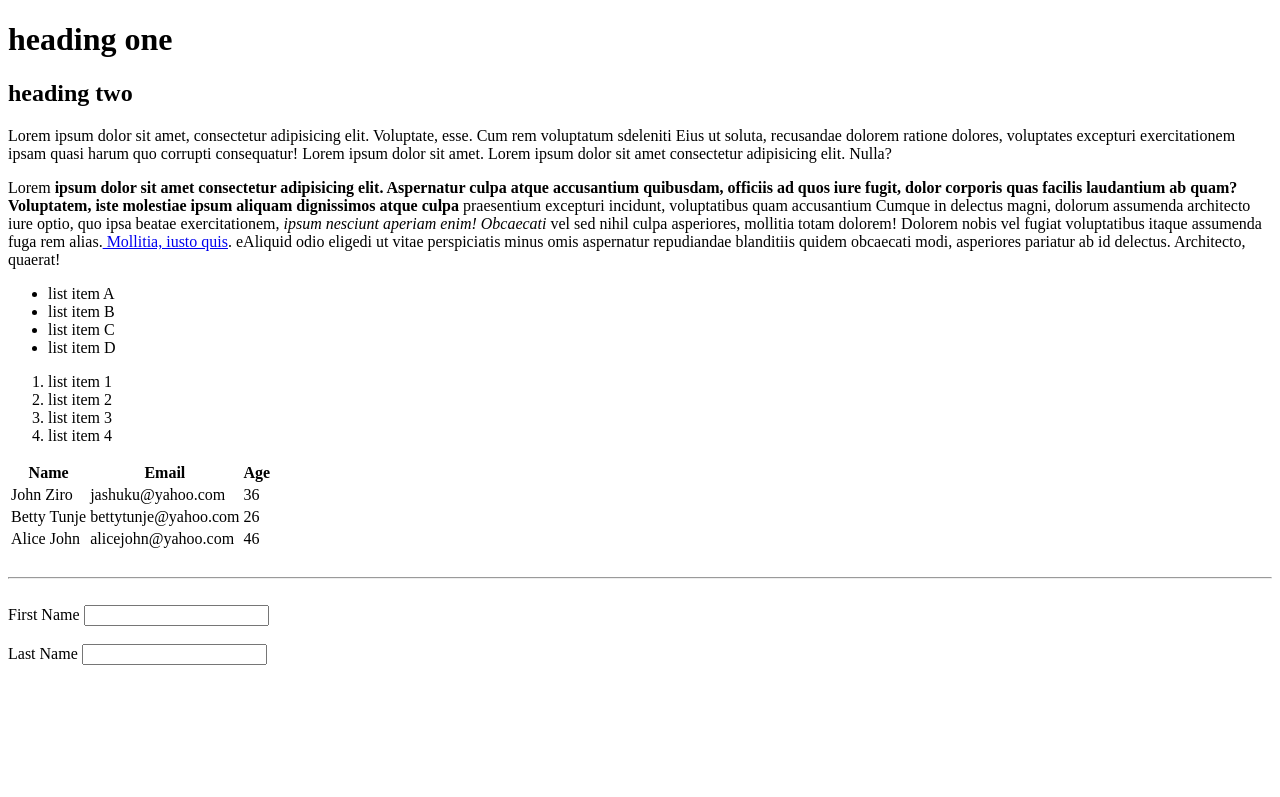
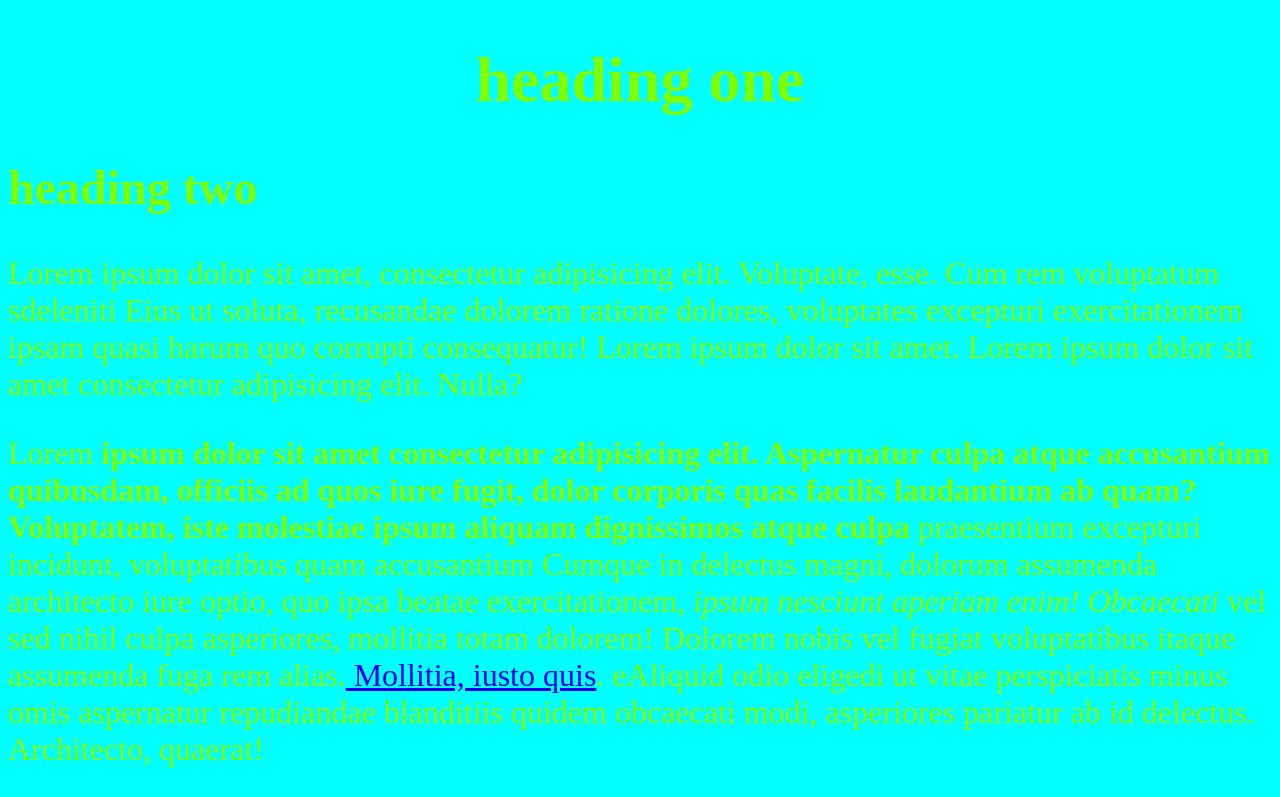
Before and after one commit to alexweber36/homeworking, a plain HTML site: page index.html in a window 1280 px wide. Shown: the top 797 px of the page. Drawn offline with Linux system fonts and the light colour scheme.

Commit message:
added color stylecss

```diff
--- a/index.html
+++ b/index.html
@@ -1,6 +1,8 @@
 <!DOCTYPE html>
 <html lang="en">
 <head>
+    <link rel="stylesheet" href="style.css">
+
     <title> Halloy alex practise</title>
 </head>
 <body>
@@ -61,6 +63,7 @@
                 <td>alicejohn@yahoo.com</td>
                 <td>46</td></tr>
         </tbody>
+
     </table>
 
     <br>
--- a/style.css
+++ b/style.css
@@ -2,4 +2,10 @@ body{
     background-color: aqua;
     font-size: 2em;
     padding: 30;
+    color:chartreuse
+    ;
 }
+h1{
+    text-align: center;
+
+}
```
